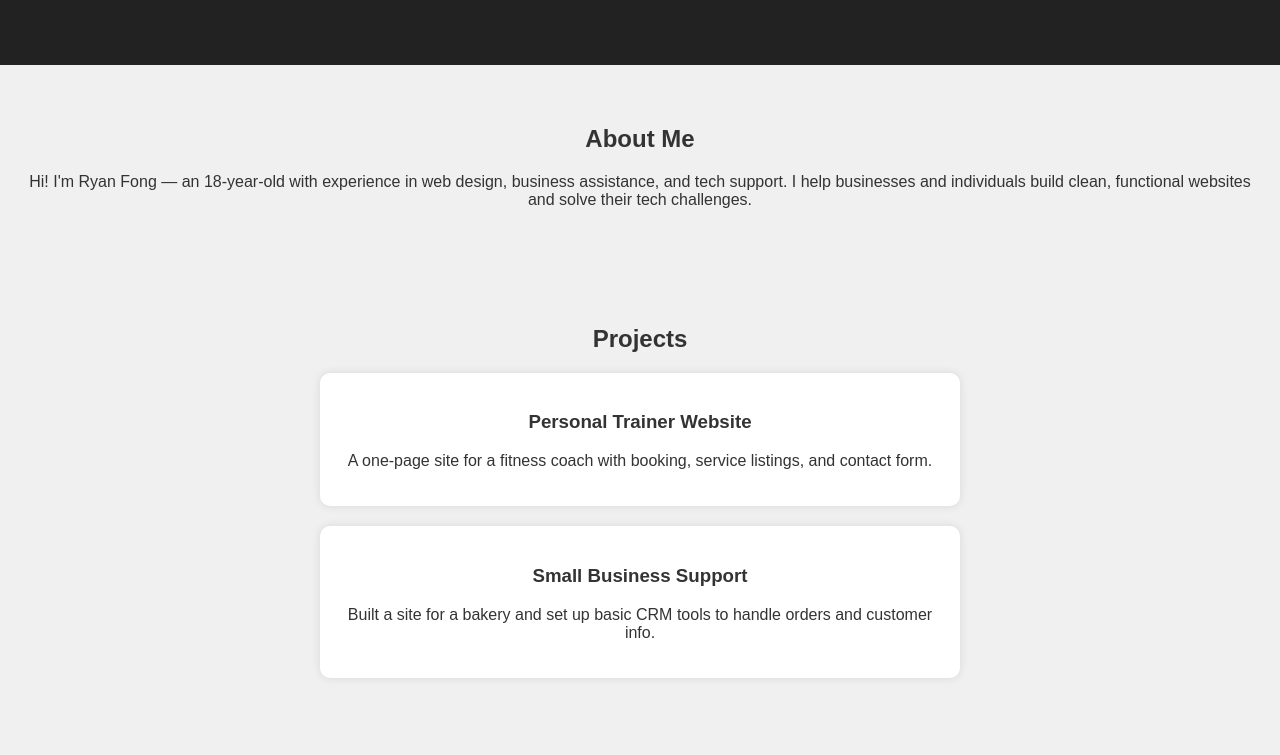
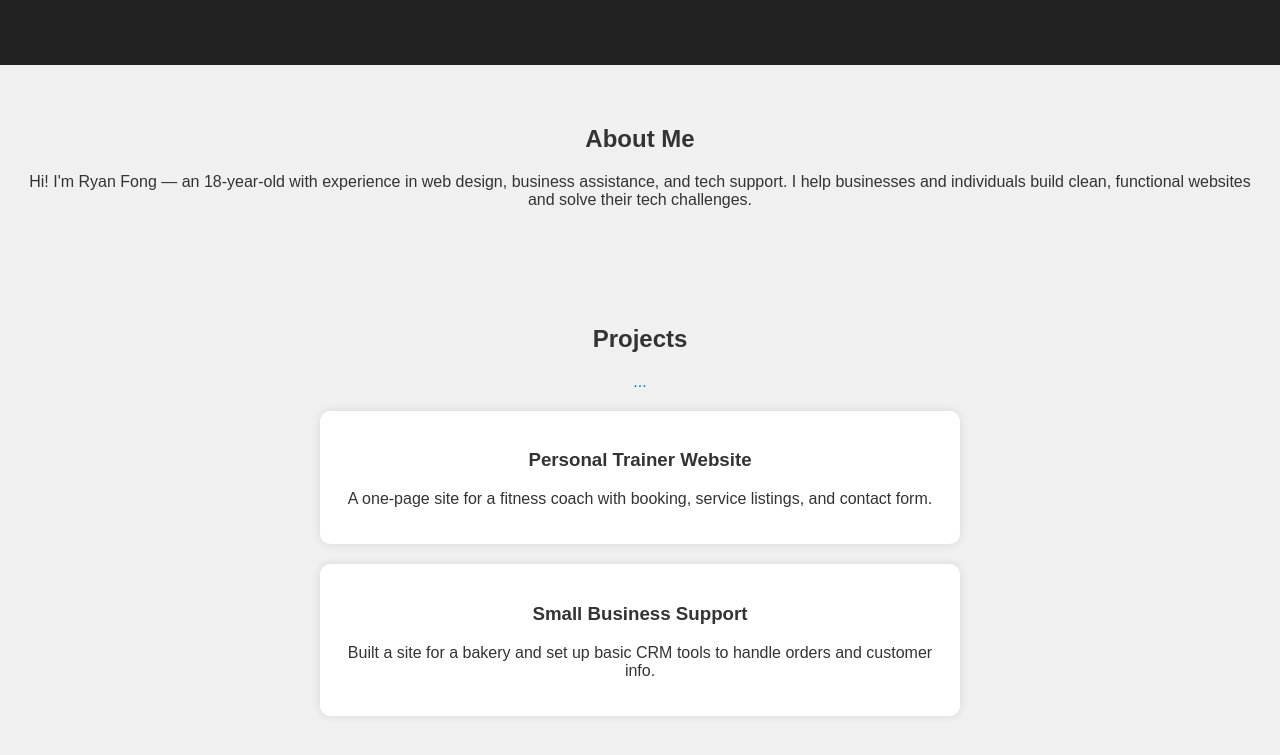
Before and after one commit to Scpchop/my-website, a plain HTML site: page index.html in a window 1280 px wide. Shown: the part 321-1076 px from the top of the page. Drawn offline with Linux system fonts and the light colour scheme.

Commit message:
Update index.html

```diff
--- a/index.html
+++ b/index.html
@@ -66,10 +66,13 @@
   <section>
     <h2>Projects</h2>
 
-    <div class="project">
-      <h3>Personal Trainer Website</h3>
-      <p>A one-page site for a fitness coach with booking, service listings, and contact form.</p>
-    </div>
+    <a href="trainer.html" target="_blank">...</a>
+  <div class="project">
+    <h3>Personal Trainer Website</h3>
+    <p>A one-page site for a fitness coach with booking, service listings, and contact form.</p>
+  </div>
+</a>
+
 
     <div class="project">
       <h3>Small Business Support</h3>
```
